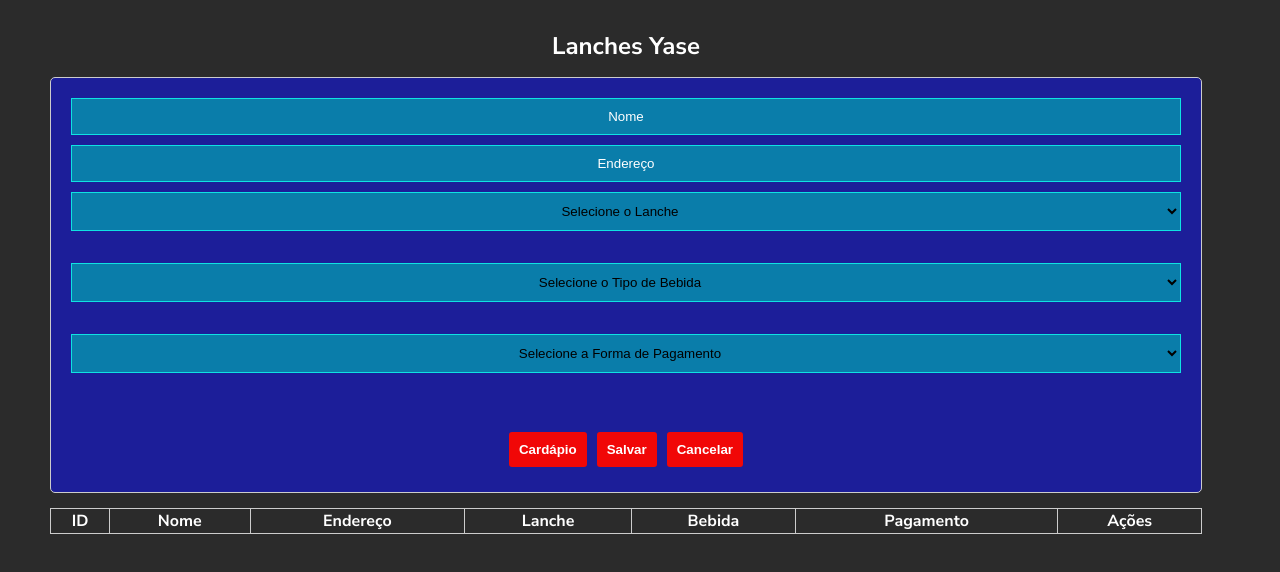
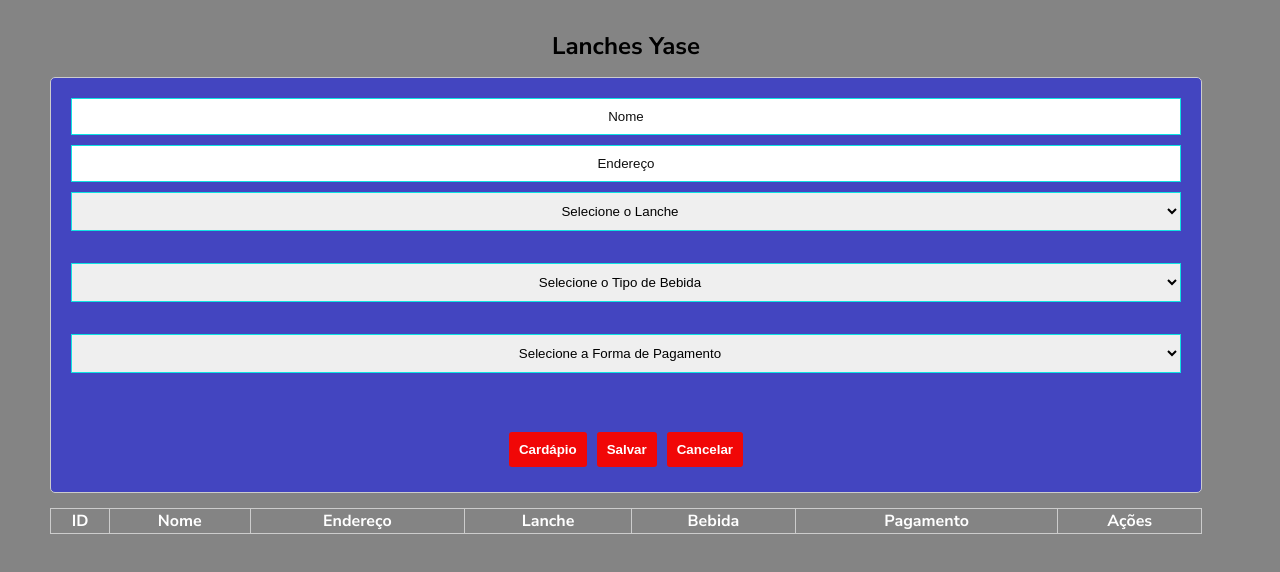
Before and after one commit to ezequiel202528/Sistema-de-Lanche, a website: page index.html in a window 1280 px wide. Drawn offline with Linux system fonts and the light colour scheme.

Commit message:
foi alterado background da tela de inputs, foi excluido da tela de hamburguers a opção voltar para o inicio ja que a mesma não tem mais finalidade!

```diff
--- a/index.html
+++ b/index.html
@@ -17,7 +17,7 @@
 
     <main>
         <div class="card-lista-de-produtos">
-            <h2>Lanches Yase</h2>
+            <h2 style="color: black;">Lanches Yase</h2>
         </div>
 
         <div class="Card">
--- a/style_index.css
+++ b/style_index.css
@@ -8,7 +8,7 @@
 
 body{
     font-family: 'Nunito Sans' , sans-serif;
-    background-color: rgba(10, 10, 10, 0.863);
+    background-color: rgba(10, 10, 10, 0.5);
     color: white;
 }
 
@@ -45,17 +45,18 @@ input::placeholder {
     padding: 10px;
     border-radius: 3px;
     outline: 0; /* tira a borda dos inputs */
-    color: white;
+    color: rgb(15, 15, 15);
 }
 #nome, #Endereço,#selecao-de-pao,#menu-de-carnes,#menu-de-saladas{
     border: 1px solid #0fe2e2;
-    background: #0a7daa;
+    /* background: #0a7daa; */
     padding: 10px;
     text-align: center;
 
 }
 option{
     background: #fff;
+
 }
 #container-de-botoes{
     display: flex;
```
Also changed, not shown: hamburges.html (+0 -1 lines).
